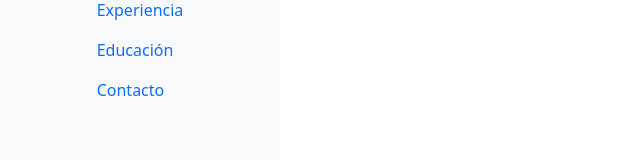
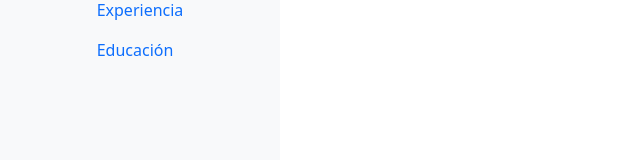
Before and after one commit to PerezRaul/portfolio, a Vue app: page /portfolio/education in a window 1280 px wide. Shown: the part 315-475 px from the top of the page, without its empty margins (0-640 px from the left). Built offline with nearby package versions, Linux system fonts and the light colour scheme.

Commit message:
Delete contact section

```diff
--- a/src/components/Navbar.vue
+++ b/src/components/Navbar.vue
@@ -56,9 +56,5 @@ const menus = [
     name: 'menu.education',
     path: '/education'
   },
-  {
-    name: 'menu.contact',
-    path: '/contact'
-  },
 ]
 </script>
--- a/src/locales/en.json
+++ b/src/locales/en.json
@@ -2,8 +2,7 @@
   "menu": {
     "about": "About me",
     "experience": "Experience",
-    "education": "Education",
-    "contact": "Contact"
+    "education": "Education"
   },
   "educationPage": {
     "academicTitles": {
--- a/src/router/index.js
+++ b/src/router/index.js
@@ -2,13 +2,11 @@ import { createRouter, createWebHistory } from 'vue-router'
 import About from '@/pages/About.vue'
 import Experience from '@/pages/Experience.vue'
 import Education from '@/pages/Education.vue'
-import Contact from '@/pages/Contact.vue'
 
 const routes = [
   { path: '/', component: About, name: 'about' },
   { path: '/experience', component: Experience, name: 'experience' },
   { path: '/education', component: Education, name: 'education' },
-  { path: '/contact', component: Contact, name: 'contact' },
 ]
 
 const router = createRouter({
```
